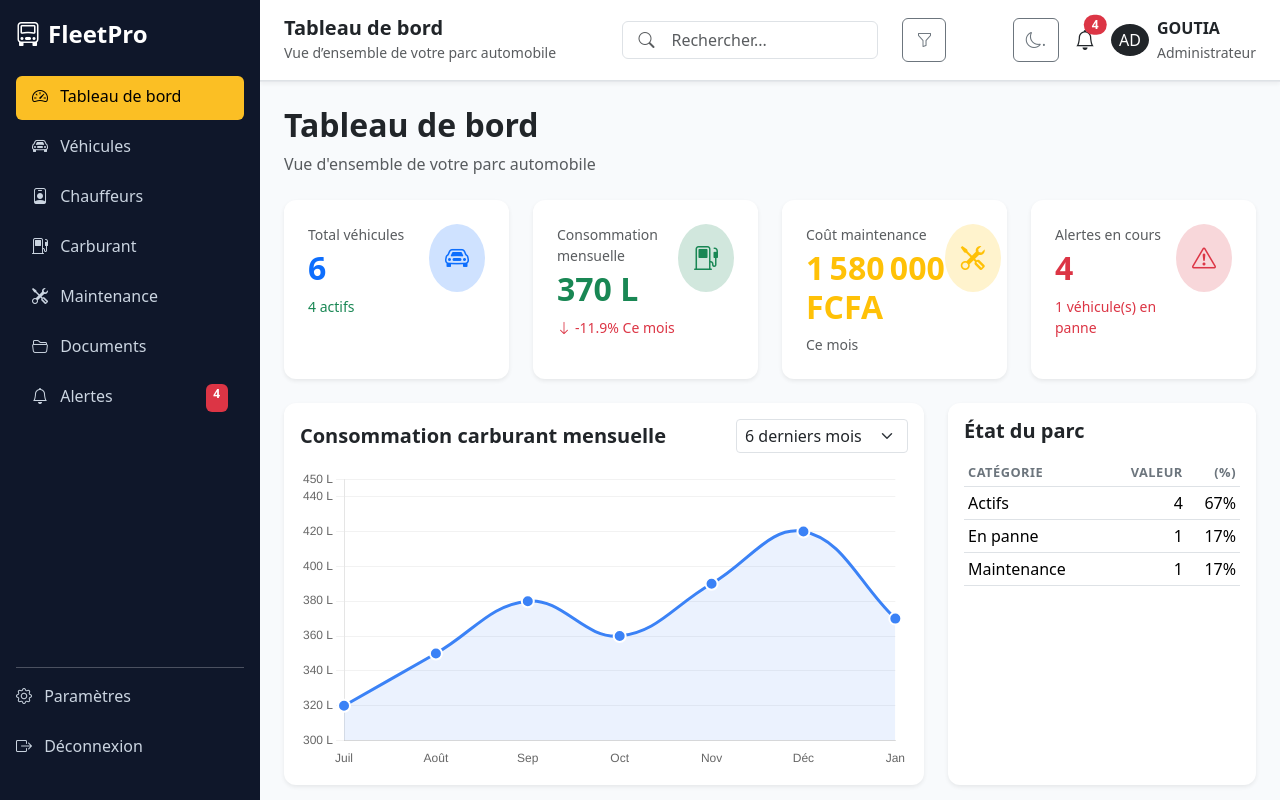
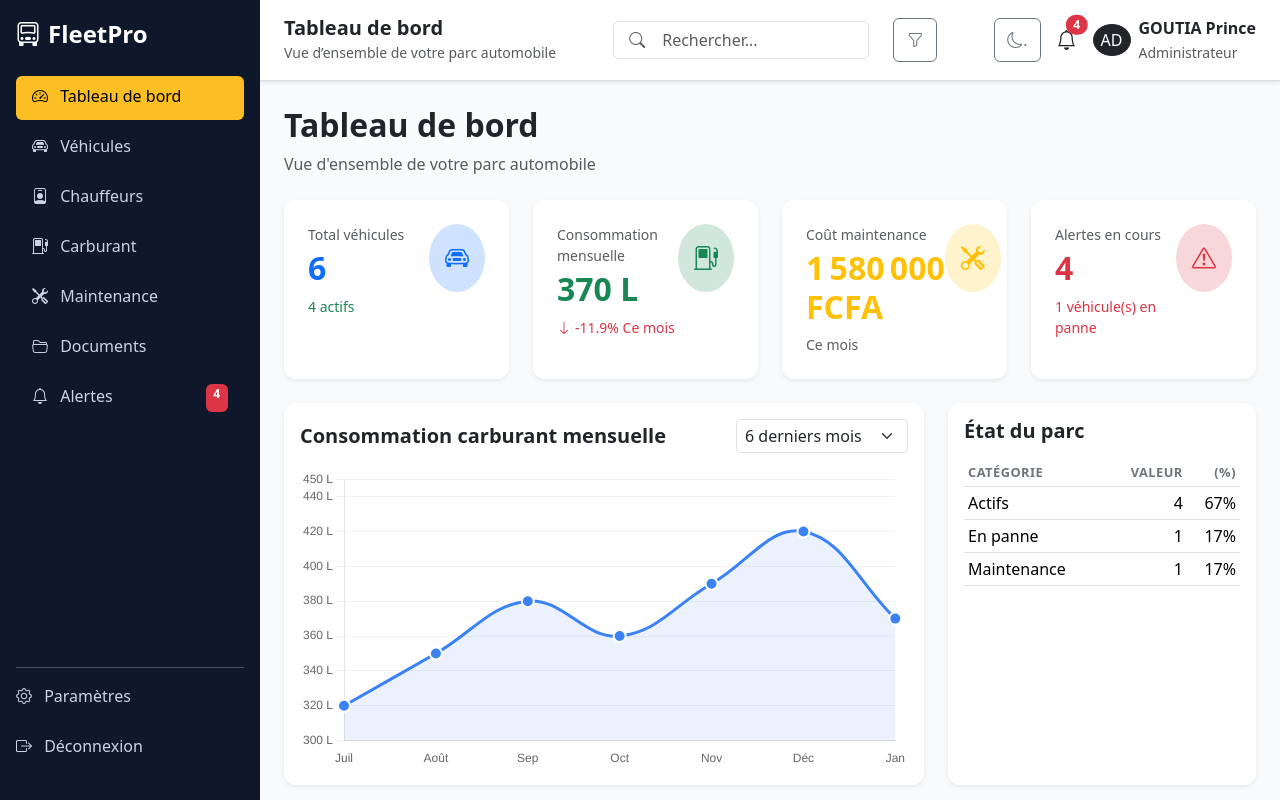
Before and after one commit to GOUTIA-PRINCE/Gestion-Automobile-frontend, an Angular app: page /dashboard in a window 1280 px wide. Built offline with nearby package versions, Linux system fonts and the light colour scheme.

Commit message:
mise a jour 30/01/2026

```diff
--- a/src/app/layout/header/header.component.html
+++ b/src/app/layout/header/header.component.html
@@ -49,7 +49,7 @@
     <div class="d-flex align-items-center gap-2">
       <div class="rounded-circle bg-dark text-white px-2 py-1">AD</div>
       <div class="d-none d-md-block">
-        <strong>GOUTIA</strong><br>
+        <strong>GOUTIA Prince</strong><br>
         <small class="text-muted">Administrateur</small>
       </div>
     </div>
```
